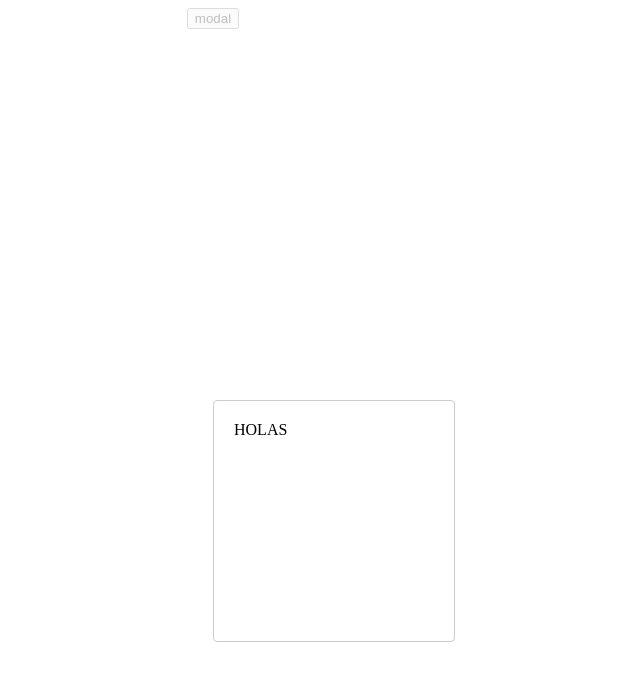
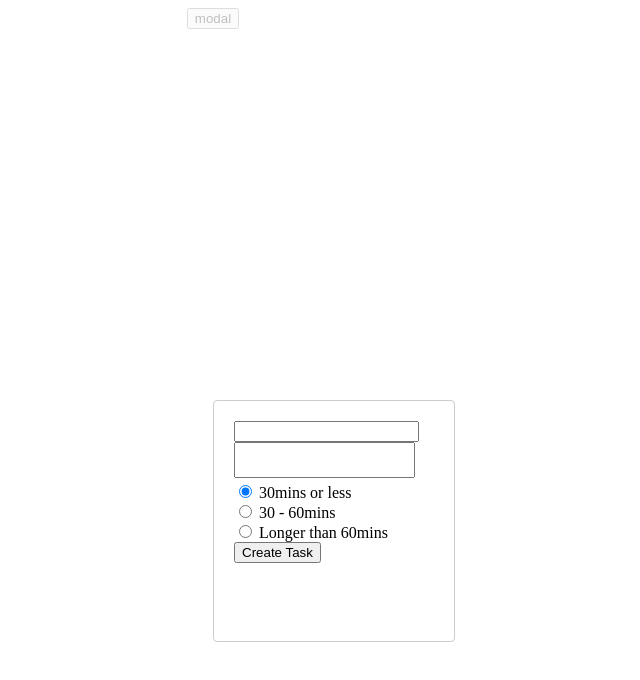
Before and after one commit to nenostra/prueba-abraxas, a React (Create React App) app: page / in a window 1280 px wide. Both pictures are taken after a click on the button "modal". Shown: the top 680 px of the page, without its empty margins (427-1067 px from the left). Built offline with nearby package versions, Linux system fonts and the light colour scheme.

Commit message:
Added tasklist to render tasks in store

```diff
--- a/src/App.js
+++ b/src/App.js
@@ -1,18 +1,17 @@
 import React from 'react';
 import { connect } from 'react-redux';
 // import TaskContainer from './components/TaskContainer/TaskContainer';
-// import AddTask from './components/AddTask/AddTask';
 import './App.css';
-import ModalWrapper from './containers/ModalWrapper';
+import ModalWrapper from './containers/ModalWrapper/ModalWrapper';
+import TaskList from './containers/TaskList/TaskList';
 
 const App = ({ openModal }) => (
   <div className="App">
     <button onClick={openModal}>
       modal
     </button>
-    <ModalWrapper>
-      HOLAS
-    </ModalWrapper>
+    <TaskList />
+    <ModalWrapper />
   </div>
 );
 
--- /dev/null
+++ b/src/components/Task/Task.js
@@ -0,0 +1,38 @@
+import React from 'react';
+import PropTypes from 'prop-types';
+
+const Task = ({
+  title,
+  description,
+  duration,
+  started,
+  timeLeft,
+  inProgress,
+  completed,
+}) => (
+  <div style={{ border: '1px solid black' }}>
+    Title: {title}<br />
+    Description: {description}<br />
+    Duration: {duration}<br />
+    Started: {started}<br />
+    Time Left: {timeLeft}<br />
+    inProgress: {inProgress}<br />
+    Completed: {completed}<br />
+  </div>
+);
+
+Task.propTypes = {
+  title: PropTypes.string.isRequired,
+  description: PropTypes.string.isRequired,
+  duration: PropTypes.string.isRequired,
+  started: PropTypes.bool.isRequired,
+  timeLeft: PropTypes.string,
+  inProgress: PropTypes.bool.isRequired,
+  completed: PropTypes.bool.isRequired,
+};
+
+Task.defaultProps = {
+  timeLeft: null,
+};
+
+export default Task;
--- a/src/containers/ModalWrapper.js
+++ b/src/containers/ModalWrapper/ModalWrapper.js
@@ -1,6 +1,7 @@
 import React from 'react';
 import Modal from 'react-modal';
 import { connect } from 'react-redux';
+import TaskForm from '../TaskForm/TaskForm';
 
 const customStyles = {
   content: {
@@ -20,16 +21,17 @@ const mapStateToProps = ({ modal: { modalIsOpen } }) => ({ modalIsOpen });
 
 const mapDispatchToProps = dispatch => ({
   closeModal: () => dispatch({ type: 'CLOSE_MODAL', payload: { modalIsOpen: false } }),
+  formSubmit: values => dispatch({ type: 'CREATE_TASK', payload: values }),
 });
 
-const ModalWrapper = ({ modalIsOpen, closeModal, children }) => (
+const ModalWrapper = ({ modalIsOpen, closeModal, formSubmit, children }) => (
   <Modal
     isOpen={modalIsOpen}
     onRequestClose={closeModal}
     style={customStyles}
     contentLabel="Example Modal"
   >
-    {children}
+    <TaskForm formSubmit={formSubmit} />
   </Modal>
 );
 
--- a/src/components/AddTask/AddTask.js
+++ b/src/containers/TaskForm/TaskForm.js
@@ -1,13 +1,13 @@
 import React from 'react';
 import { withFormik } from 'formik';
 
-const InnerForm = ({ /* titulo, descripcion, duracion */
+let taskId = 0;
+const TaskForm = ({
   values,
   errors,
   touched,
   handleChange,
   handleSubmit,
-  isSubmitting,
 }) => (
   <form onSubmit={handleSubmit}>
     <input
@@ -23,17 +23,39 @@ const InnerForm = ({ /* titulo, descripcion, duracion */
       name="description"
       onChange={handleChange}
       value={values.description}
+      style={{ resize: 'none' }}
     />
     {touched.description && errors.description && <div>{errors.description}</div>}
     <br />
-    <button type="submit" disabled={isSubmitting}>
+    <input
+      type="radio"
+      name="duration"
+      value="short"
+      onChange={handleChange}
+      checked={values.duration === 'short'}
+    /> 30mins or less<br />
+    <input
+      type="radio"
+      name="duration"
+      value="medium"
+      onChange={handleChange}
+      checked={values.duration === 'medium'}
+    /> 30 - 60mins<br />
+    <input
+      type="radio"
+      name="duration"
+      value="long"
+      onChange={handleChange}
+      checked={values.duration === 'long'}
+    /> Longer than 60mins<br />
+    <button type="submit">
       Create Task
     </button>
   </form>
 );
 
 const MyForm = withFormik({
-  mapPropsToValues: props => ({ title: '', description: '' }),
+  mapPropsToValues: props => ({ title: '', description: '', duration: 'short' }),
   validate: (values, props) => {
     const errors = {};
     if (!values.title) {
@@ -45,12 +67,12 @@ const MyForm = withFormik({
     values,
     {
       props,
-      setSubmitting,
       setErrors /* setValues, setStatus, and other goodies */,
     }
   ) => {
-    console.log(values);
+    props.formSubmit({ ...values, id: taskId });
+    taskId += 1;
   },
-})(InnerForm);
+})(TaskForm);
 
 export default MyForm;
--- /dev/null
+++ b/src/containers/TaskList/TaskList.js
@@ -0,0 +1,13 @@
+import React from 'react';
+import PropTypes from 'prop-types';
+import { connect } from 'react-redux';
+import Task from '../../components/Task/Task';
+
+const TaskList = ({ tasks }) =>
+  tasks.map(task => <Task key={task.id} {...task} />);
+
+TaskList.propTypes = {
+  tasks: PropTypes.arrayOf(PropTypes.object).isRequired,
+};
+
+export default connect(({ tasks }) => ({ tasks }))(TaskList);
--- a/src/reducers.js
+++ b/src/reducers.js
@@ -1,14 +1,31 @@
-export const reducer = (state, action) =>
-  (action.type === 'ALGO' ? state : null);
-
 export const modal = (state = { modalIsOpen: false }, action) => {
   const { type, payload } = action;
   switch (type) {
     case ('OPEN_MODAL'):
       return { modalIsOpen: true };
     case ('CLOSE_MODAL'):
+    case ('CREATE_TASK'):
       return { modalIsOpen: false };
     default:
       return state;
   }
 };
+
+export const tasks = (state = [], action) => {
+  const { type, payload } = action;
+  switch (type) {
+    case ('CREATE_TASK'):
+      return [
+        ...state,
+        {
+          ...payload,
+          started: false,
+          timeLeft: payload.duration,
+          inProgress: state.length === 0,
+          completed: false,
+        },
+      ];
+    default:
+      return state;
+  }
+};
```
Also changed, not shown: src/components/TaskContainer/Task/Task.js (deleted, +0 -15 lines), src/components/TaskContainer/TaskContainer.js (deleted, +0 -15 lines).
